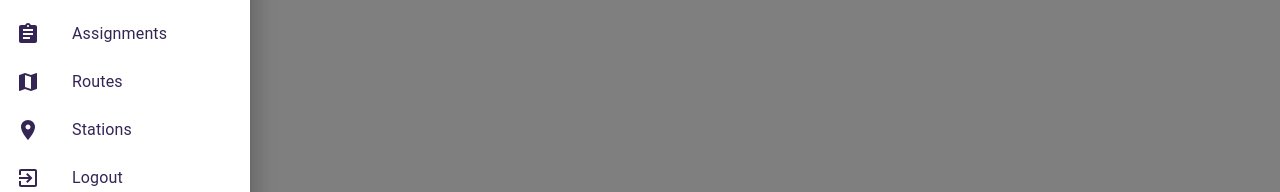
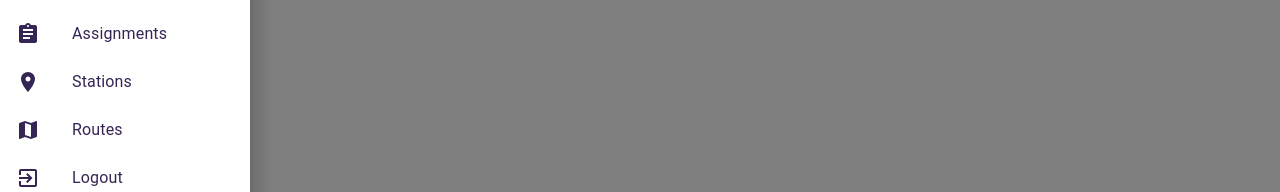
Before and after one commit to Syed-Ali-Abbas-568/Intrax-Web-App, a React (Create React App) app: page /routes in a window 1280 px wide. Both pictures are taken after a click on the button 33 px from the left and 41 px from the top of the page. Shown: the part 337-529 px from the top of the page. Built offline with nearby package versions, Linux system fonts and the light colour scheme; no server answers.

Commit message:
Minor Drawer Changes

```diff
--- a/src/Components/Drawer.js
+++ b/src/Components/Drawer.js
@@ -27,7 +27,7 @@ import adminpic from '../assets/adminpic.png';
 import { useAuthContext } from '../hooks/useAuthContext';
 
 const DriverIcon = () => {
-  return <img src={driverIcon} alt="Driver" width={20}/>
+  return <img src={driverIcon} alt="Driver" width={20} />
 };
 
 export default function CustomDrawer() {
@@ -144,10 +144,10 @@ export default function CustomDrawer() {
         {[
           { text: 'Monitoring', icon: <VisibilityIcon sx={{ color: '#352555' }} />, onClick: handleListItemClick('Monitoring') },
           { text: 'Buses', icon: <BusIcon sx={{ color: '#352555' }} />, onClick: handleListItemClick('Buses') },
-          { text: 'Drivers', icon: <DriverIcon sx={{ color: '#352555' }}/>, onClick: handleListItemClick('Drivers') },
+          { text: 'Drivers', icon: <DriverIcon sx={{ color: '#352555' }} />, onClick: handleListItemClick('Drivers') },
           { text: 'Assignments', icon: <AssignmentIcon sx={{ color: '#352555' }} />, onClick: handleListItemClick('Assignments') },
+          { text: 'Stations', icon: <LocationOnIcon sx={{ color: '#352555' }} />, onClick: handleListItemClick('Stations') },
           { text: 'Routes', icon: <MapIcon sx={{ color: '#352555' }} />, onClick: handleListItemClick('Routes') },
-          { text: 'Stations', icon: <LocationOnIcon sx={{ color: '#352555' }} />, onClick: handleListItemClick('Stations') },
           { text: 'Logout', icon: <ExitToAppIcon sx={{ color: '#352555' }} />, onClick: handleListItemClick('Logout') },
         ].map((item) => (
           <ListItem key={item.text} disablePadding>
```
